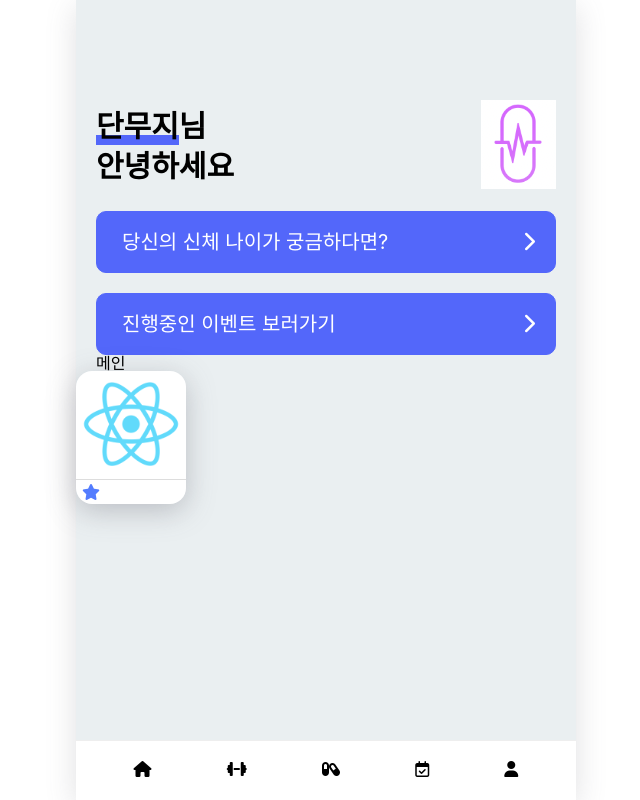
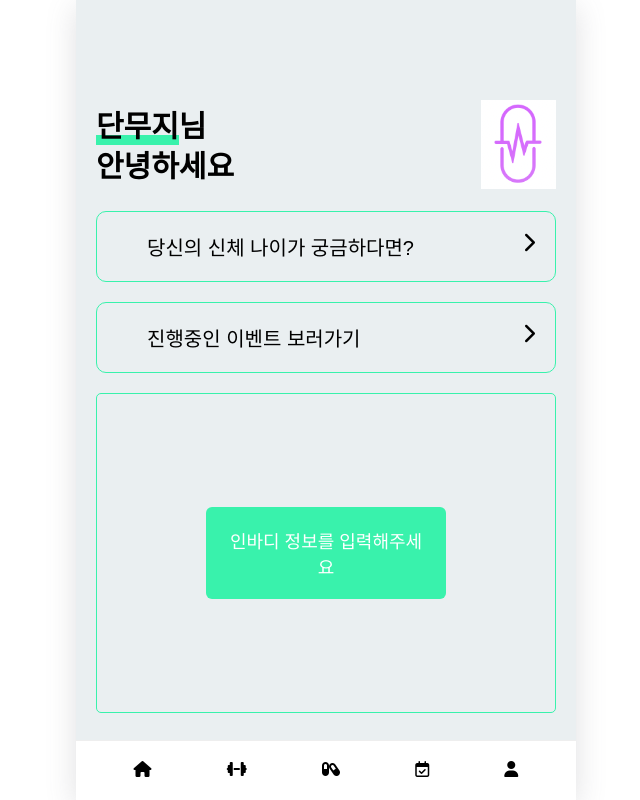
Before and after one commit to rkarud1234/Health-And-Pills, a React (Create React App) app in the folder FE/: page / in a window 1280 px wide. Shown: the whole page, without its empty margins (314-954 px from the left). Built offline with nearby package versions, Linux system fonts and the light colour scheme; some icons are missing.

Commit message:
Feat : 랜딩, 메인페이지 수정

```diff
--- a/FE/src/pages/Home.js
+++ b/FE/src/pages/Home.js
@@ -1,6 +1,5 @@
 import GradationButton from "../components/buttons/GradationButton";
 import MenuButton from "../components/buttons/MenuButton";
-import PillCard from "../components/cards/PillCard";
 import Footer from "../components/layouts/Footer";
 import Header from "../components/layouts/Header";
 import { useSelector } from "react-redux";
@@ -8,7 +7,12 @@ import { useState } from "react";
 import Modal from "../components/modals/Modal";
 import SocialLoginContent from "../components/modals/contents/SocialLoginContent";
 import styled from "styled-components";
+import ModalCloseButton from "../components/buttons/ModalCloseButton";
 
+const colorTheme = {
+  borderColor: "#39F2AC",
+  bgColor: "#39F2AC",
+};
 const HomeWrapper = styled.div`
   padding: 100px 20px 0px 20px;
 `;
@@ -37,25 +41,60 @@ const UserNameLine = styled.div`
   background-color: ${(props) => props.bgColor};
 `;
 
-const UserContent = styled.div`
+const UserContent = styled.button`
+  width: 100%;
   display: flex;
   justify-content: space-between;
   padding: 20px 10px 20px 15px;
-  border: 1px solid #5367fa;
+  border: ${(props) => props.border};
+  background-color: transparent;
   border-radius: 10px;
-  background-color: #5367fa;
-  color: white;
   font-size: 20px;
   margin-top: 20px;
+  cursor: pointer;
   & div i {
     margin-right: 10px;
   }
+  @media screen and (max-width: 420px) {
+    font-size: 14px;
+  }
 `;
+const IconWrapper = styled.div`
+  width: 35px;
+  text-align: center;
+`;
+
+const ChartWapper = styled.div`
+  background-color: transparent;
+  border: 1px solid ${colorTheme.bgColor};
+  height: 40vh;
+  border-radius: 5px;
+  max-height: 400px;
+  width: 100%;
+  margin-top: 20px;
+  display: flex;
+  justify-content: center;
+  align-items: center;
+`;
+
+const InbodyButton = styled.button`
+  background-color: ${(props) => props.bgColor};
+  width: ${(props) => props.width};
+  padding: ${(props) => props.padding};
+  font-size: ${(props) => props.fontSize};
+  border-radius: ${(props) => props.borerRadius};
+  color: ${(props) => props.color};
+`;
+
 const Landing = () => {
   const [modalState, setModalState] = useState(false);
 
   const openModal = () => {
     setModalState(true);
+  };
+
+  const closeModal = () => {
+    setModalState(false);
   };
   return (
     <>
@@ -65,7 +104,12 @@ const Landing = () => {
         rightNone={true}
       />
       <div>
-        <Modal isOpen={modalState} modalContent={<SocialLoginContent />} />
+        <Modal
+          isOpen={modalState}
+          modalContent={<SocialLoginContent />}
+          closeButton={<ModalCloseButton onClick={closeModal} />}
+          close={closeModal}
+        />
         랜딩페이지 이미지
         <GradationButton
           text={"간단가입하고 시작하기"}
@@ -88,7 +132,7 @@ const Main = ({ user }) => {
           <div style={{ marginBottom: "10px" }}>
             <UserTitle>
               단무지
-              <UserNameLine bgColor={"#5367FA"} />
+              <UserNameLine bgColor={colorTheme.bgColor} />
             </UserTitle>
             <span>님</span>
           </div>
@@ -100,19 +144,23 @@ const Main = ({ user }) => {
       </HomeTitleWrapper>
       <div>
         <div>
-          <UserContent>
-            <div>
-              <i className="fa-solid fa-cloud-question"></i>당신의 신체 나이가
-              궁금하다면?
+          <UserContent border={`1px solid ${colorTheme.bgColor}`}>
+            <div style={{ display: "flex" }}>
+              <IconWrapper>
+                <i className="fa-solid fa-cloud-question"></i>
+              </IconWrapper>
+              당신의 신체 나이가 궁금하다면?
             </div>
             <div>
               <i className="fa-solid fa-chevron-right"></i>
             </div>
           </UserContent>
-          <UserContent>
-            <div>
-              <i className="fa-solid fa-calendar-star"></i>진행중인 이벤트
-              보러가기
+          <UserContent border={`1px solid ${colorTheme.bgColor}`}>
+            <div style={{ display: "flex" }}>
+              <IconWrapper>
+                <i className="fa-solid fa-calendar-star"></i>
+              </IconWrapper>
+              진행중인 이벤트 보러가기
             </div>
             <div>
               <div>
@@ -122,7 +170,18 @@ const Main = ({ user }) => {
           </UserContent>
         </div>
       </div>
-      <div>메인</div>
+      <ChartWapper>
+        <InbodyButton
+          bgColor={colorTheme.bgColor}
+          padding={"20px"}
+          width={"240px"}
+          fontSize={"18px"}
+          borerRadius={"6px"}
+          color={"#fff"}
+        >
+          인바디 정보를 입력해주세요
+        </InbodyButton>
+      </ChartWapper>
     </HomeWrapper>
   );
 };
@@ -132,7 +191,6 @@ const Home = () => {
     <>
       {!user.isLogin ? <Main user={user} /> : <Landing />}
       {!user.isLogin ? <Footer /> : <></>}
-      <PillCard />
     </>
   );
 };
```
